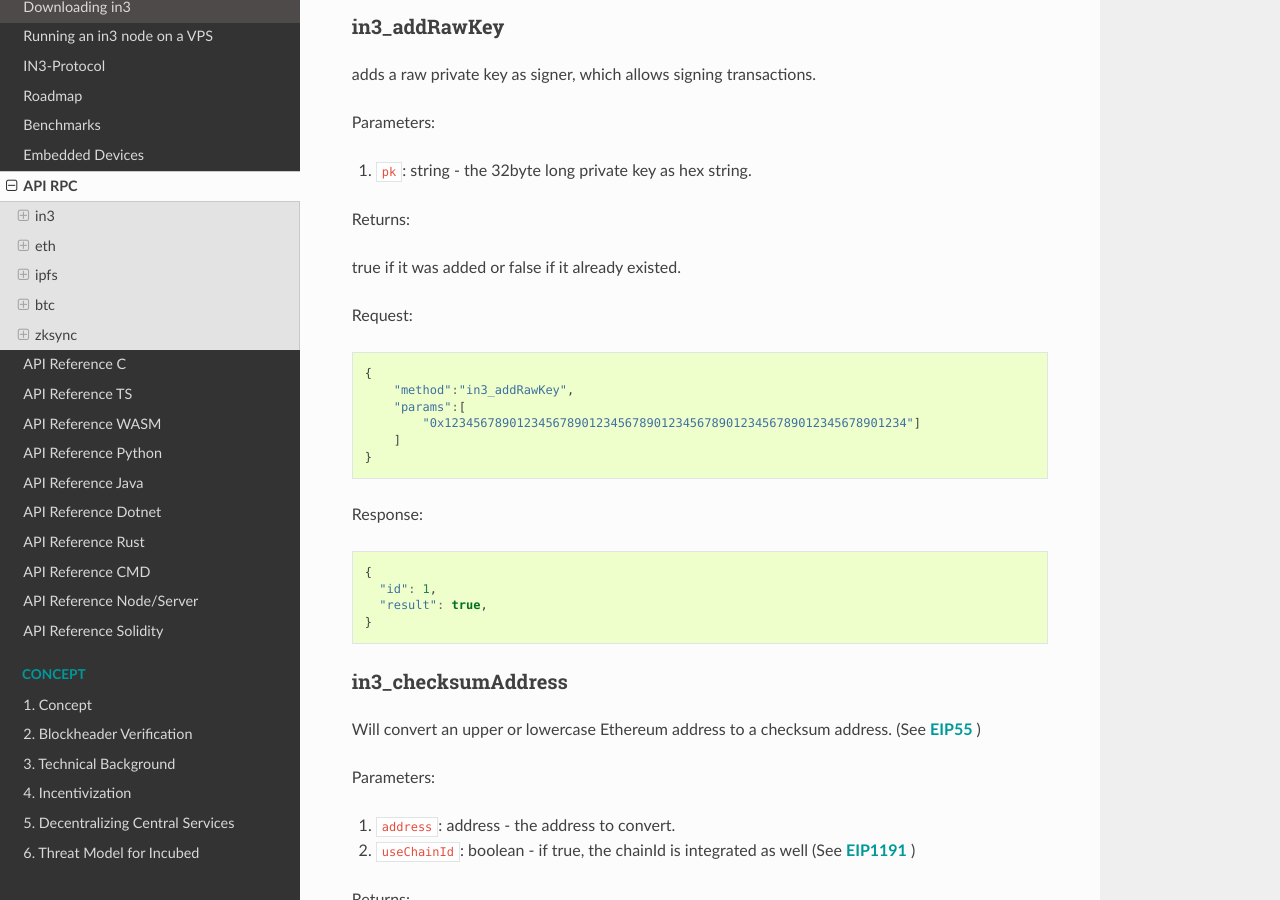
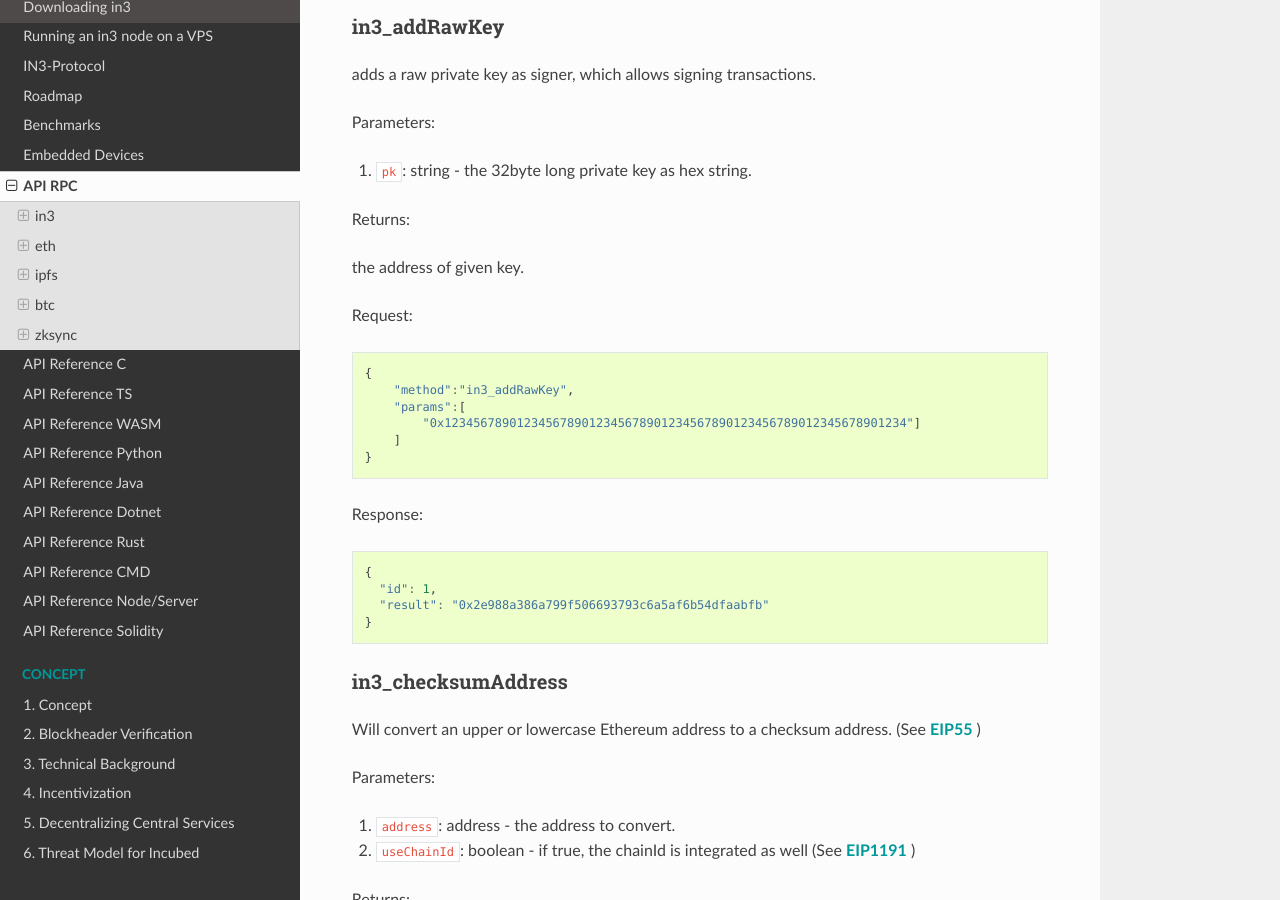
Before and after one commit to blockchainsllc/in3-docs, a Sphinx documentation site: the page built from docs/rpc.md, in a window 1280 px wide and 900 px high, scrolled down 5057 px. Built offline with Sphinx 7.4.7 and the Read the Docs theme 2.0.0, drawn with Linux system fonts in a browser that asks for light colours.

Commit message:
fix addRawKey

````diff
--- a/docs/rpc.md
+++ b/docs/rpc.md
@@ -241,7 +241,7 @@ Parameters:
 
 Returns:
 
-true if it was added or false if it already existed.
+the address of given key.
 
 Request:
 
@@ -259,7 +259,7 @@ Response:
 ```js
 {
   "id": 1,
-  "result": true,
+  "result": "0x2e988a386a799f506693793c6a5af6b54dfaabfb"
 }
 ```
 
````
